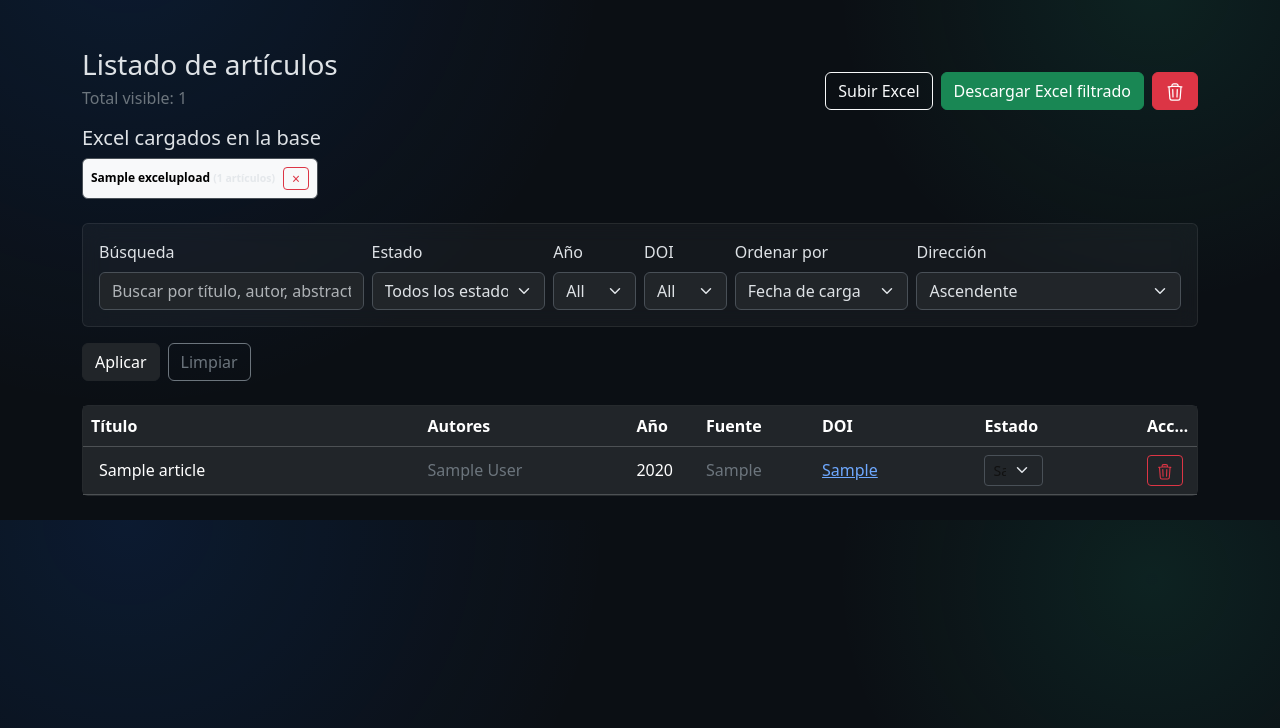
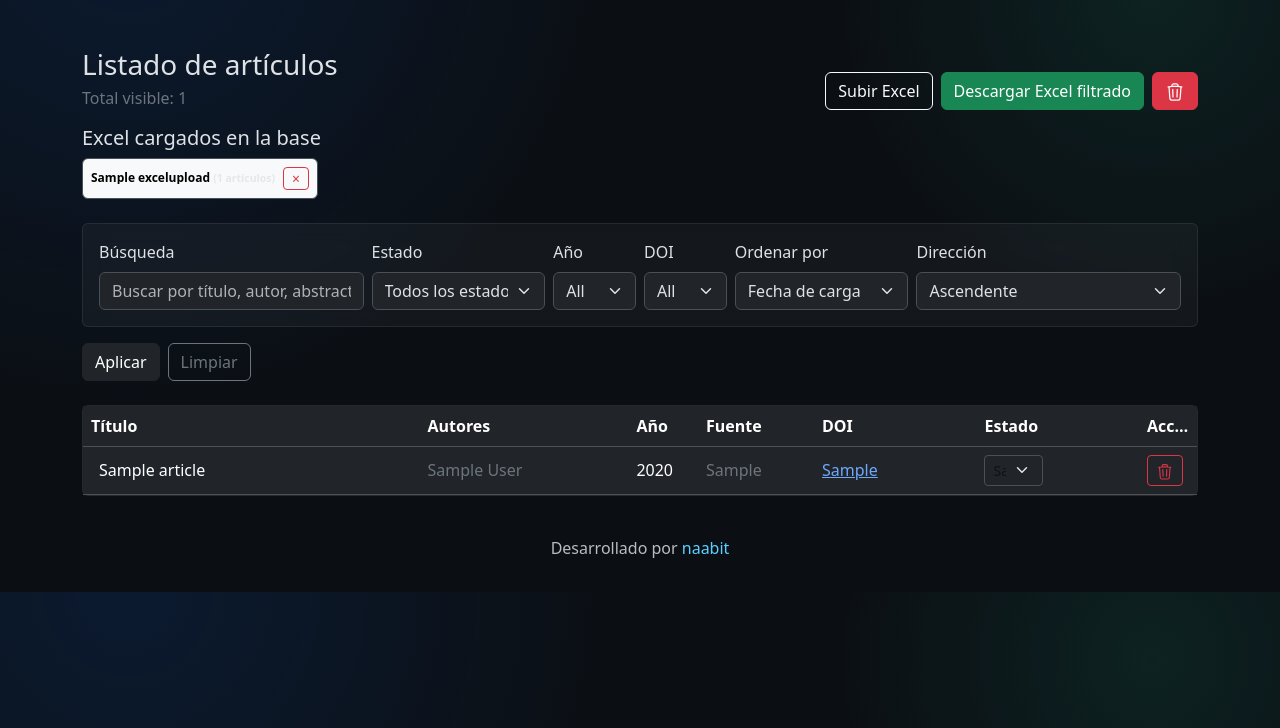
Before and after one commit to naabit/biblos, a Django app: template articles/templates/articles/article_list.html in a window 1280 px wide. Shown: the part 72-800 px from the top of the page. Run offline with Django 5.2, Linux system fonts and the light colour scheme; tables that the repository leaves empty hold one stand-in row (values such as "Sample post"); the template is opened without the code that fills it: values that come from a table or form of the project are taken from there, most other values are stand-ins (such as "Sample title", 1, 10 or a date in 2020).

Commit message:
mejora visual + footer

```diff
--- a/articles/templates/articles/article_list.html
+++ b/articles/templates/articles/article_list.html
@@ -31,12 +31,12 @@
     <h5>Excel cargados en la base</h5>
 
     {% if excel_uploads %}
-      <div class="d-flex flex-wrap gap-2">
+      <div class="excel-upload-list d-flex flex-wrap gap-2">
         {% for excel in excel_uploads %}
-          <div class="badge text-bg-light border d-flex align-items-center gap-2 p-2">
-            <span>
+          <div class="excel-upload-item badge text-bg-light border d-flex align-items-center gap-2 p-2">
+            <span class="excel-upload-name">
               {{ excel.name }}
-              <small class="text-muted">
+              <small class="text-muted excel-upload-meta">
                 ({{ excel.articles.count }} artículos)
               </small>
             </span>
--- a/articles/templates/articles/base.html
+++ b/articles/templates/articles/base.html
@@ -64,6 +64,12 @@
       {% block content %}{% endblock %}
     </main>
 
+    <footer class="site-footer">
+      <div class="container">
+        <p>Desarrollado por <a href="https://naabit.cl" target="_blank" rel="noopener noreferrer">naabit</a></p>
+      </div>
+    </footer>
+
     <script
       src="https://cdn.jsdelivr.net/npm/bootstrap@5.3.3/dist/js/bootstrap.bundle.min.js"
       integrity="sha384-YvpcrYf0tY3lHB60NNkmXc5s9fDVZLESaAA55NDzOxhy9GkcIdslK1eN7N6jIeHz"
--- a/static/articles/css/article-list.css
+++ b/static/articles/css/article-list.css
@@ -38,6 +38,27 @@
   font-size: 0.75rem;
 }
 
+.excel-upload-list {
+  min-width: 0;
+}
+
+.excel-upload-item {
+  min-width: 0;
+  max-width: 100%;
+}
+
+.excel-upload-name {
+  flex: 1 1 auto;
+  min-width: 0;
+  overflow: hidden;
+  text-overflow: ellipsis;
+  white-space: nowrap;
+}
+
+.excel-upload-meta {
+  white-space: nowrap;
+}
+
 .table-scroll-top {
   display: none;
 }
@@ -72,6 +93,20 @@
 }
 
 @media (max-width: 767.98px) {
+  .excel-upload-list {
+    display: flex;
+    flex-direction: column;
+  }
+
+  .excel-upload-item {
+    width: 100%;
+    justify-content: space-between;
+  }
+
+  .excel-upload-item form {
+    flex-shrink: 0;
+  }
+
   .table-scroll-top {
     display: block;
     overflow-x: auto;
--- a/static/articles/css/base.css
+++ b/static/articles/css/base.css
@@ -2,6 +2,26 @@ body {
   background: radial-gradient(1200px circle at 10% 0%, rgba(13, 110, 253, 0.12), transparent 40%),
     radial-gradient(900px circle at 90% 10%, rgba(32, 201, 151, 0.10), transparent 35%),
     #0b0f14;
+}
+
+.site-footer {
+  padding: 1rem 0 2rem;
+  text-align: center;
+  color: rgba(255, 255, 255, 0.72);
+}
+
+.site-footer p {
+  margin: 0;
+}
+
+.site-footer a {
+  color: #59d0ff;
+  text-decoration: none;
+}
+
+.site-footer a:hover,
+.site-footer a:focus {
+  text-decoration: underline;
 }
 
 .glass {
```
